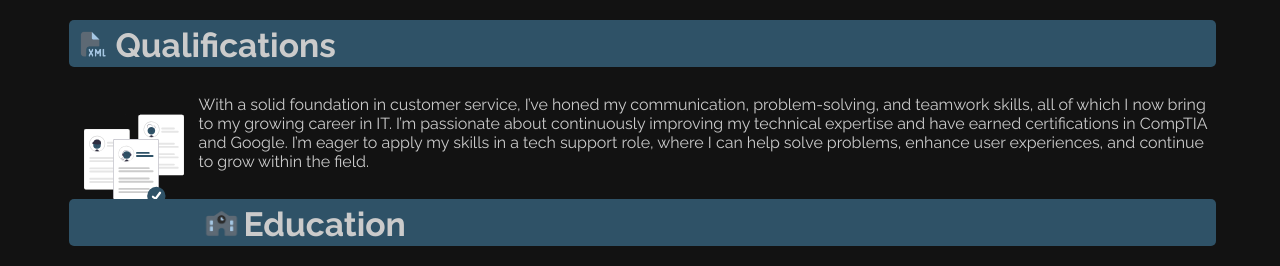
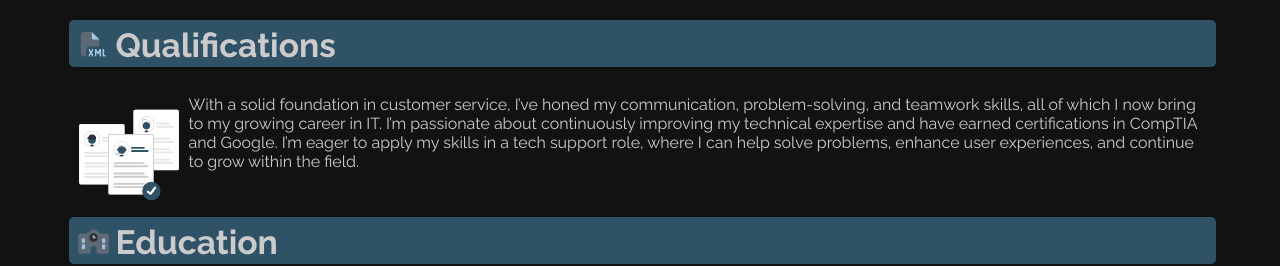
Before and after one commit to justinthepatchnotes/JustinThePatchNotesWebsite, a plain HTML site: page index.html in a window 1280 px wide. Shown: the part 259-525 px from the top of the page. Drawn offline with Linux system fonts and the light colour scheme.

Commit message:
Update index.html

```diff
--- a/index.html
+++ b/index.html
@@ -114,14 +114,12 @@
 </div>
   <!--Image container start-->
   <div>
-    <img  src="svg/undraw_hiring_re_yk5n.svg" height="100px" width="100px" style="float: left; margin: 15px;">
+    <img  src="svg/undraw_hiring_re_yk5n.svg" height="100px" width="100px" style="float: left; margin: 10px;">
 </div>
 <!-- Text container start -->
-<p style="padding-top: -25;" >
     With a solid foundation in customer service, I’ve honed my communication, problem-solving, and teamwork skills, all of which I now bring to my growing career in IT. I’m passionate about continuously improving my technical expertise and have earned certifications in CompTIA and Google. I’m eager to apply my skills in a tech support role, where I can help solve problems, enhance user experiences, and continue to grow within the field.</p>
 <!--Text container end-->
-<div style="width: 100%; height: -5px;"></div>
-
+<div style="margin-bottom: 5px; height: 2px;"></div>
 
     <h2 style="background-color:#2f5267;" class="txt2">
     <img style="margin-bottom: -10px;" src="/images/edu.PNG" height="45" width="45">Education</h2>
```
